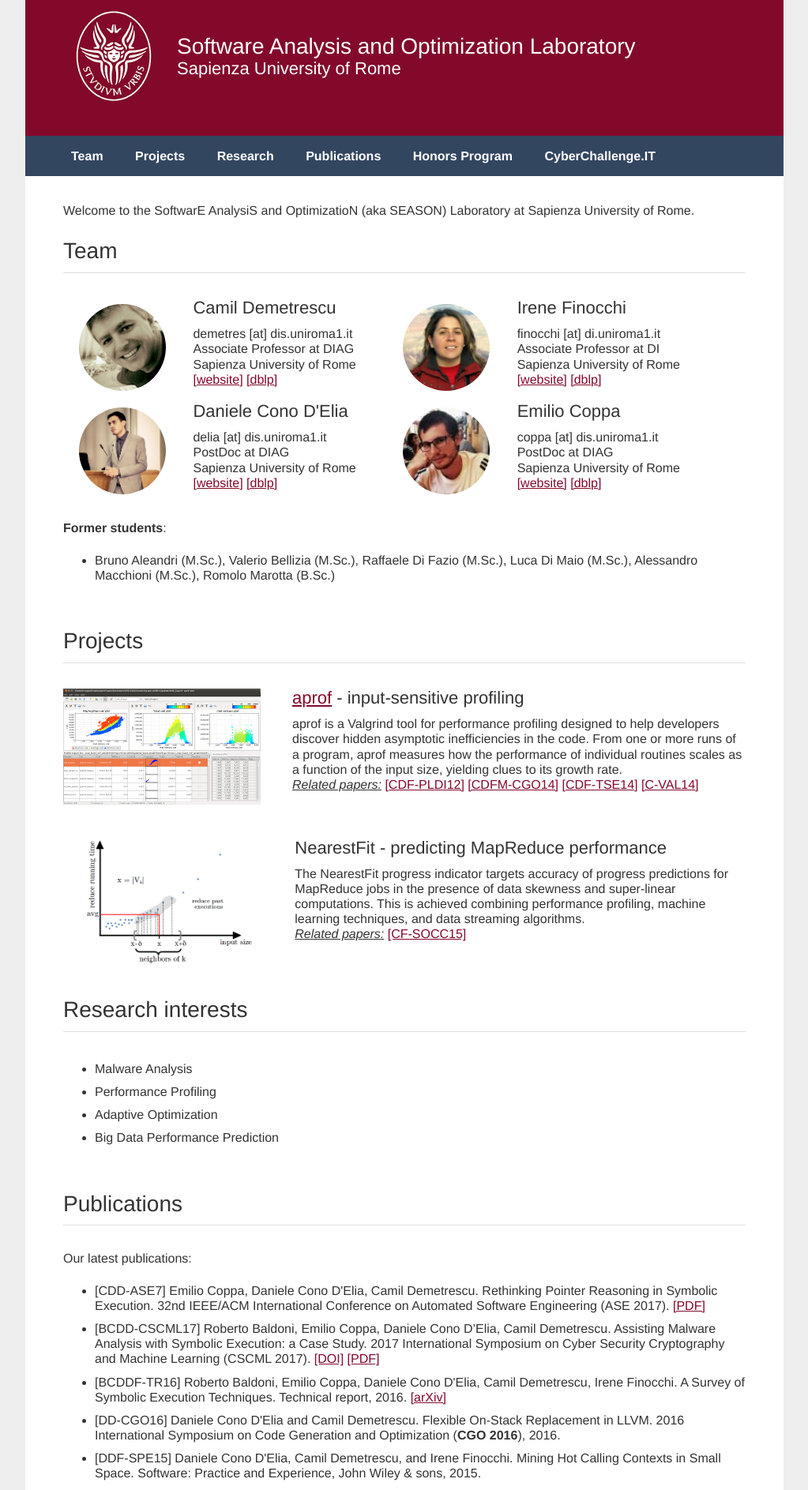
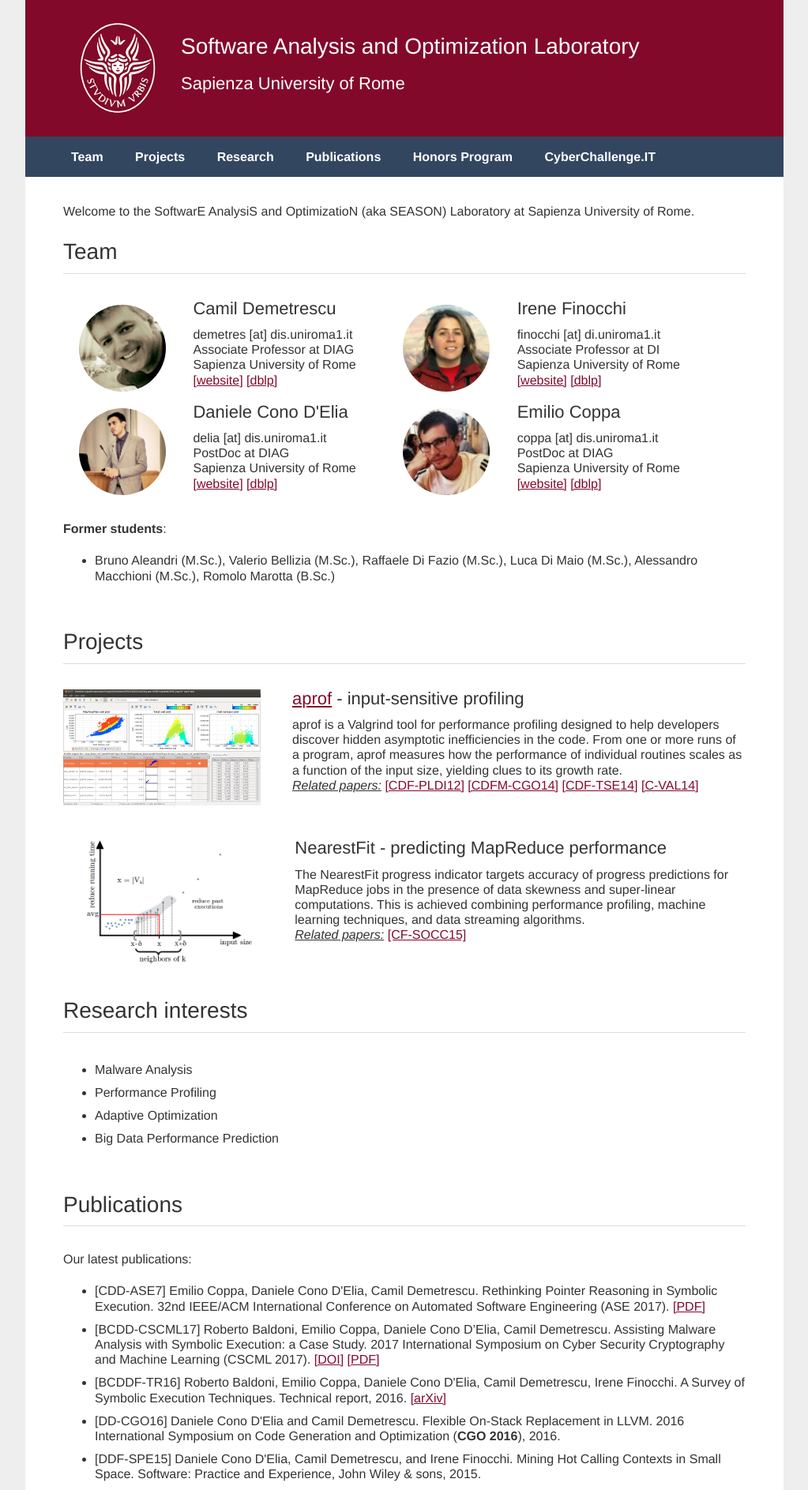
Before and after one commit to season-lab/season-lab.github.io, a Jekyll site: the page built from index.html, in a window 1280 px wide. Shown: the top 1887 px of the page at 79% size, without its empty margins (128-1151 px from the left). Built offline with Jekyll 4.4.1, drawn with Linux system fonts in a browser that asks for light colours.

Commit message:
cyberchallenge.it

```diff
--- a/_layouts/default.html
+++ b/_layouts/default.html
@@ -19,14 +19,13 @@
   <body>
     <div class="container">
 
-      <div class="header">
-        <div style="float: left; margin: -25px 5px 0px -5px;" >
+      <div class="header" style="min-height: 125px;">
+        <div style="float: left; margin: -10px 5px 0px 0px;" >
           <img src="assets/img/sapienza.png" alt="sapienza" />
         </div>
-        <div style="margin: 20px 0px 25px 0px;">
-          <h2 class="header-heading" >Software Analysis and Optimization Laboratory</h2>
-          <h3 class="header-heading" >Sapienza University of Rome </h3>
-          <h3>&nbsp;</h3>
+        <div class="header-text" style="margin: auto; clear: right; ">
+          <h2 class="header-heading" >Software Analysis and Optimization Laboratory</h2><br/>
+          <h3 class="header-heading" style="padding-top: 0px;">Sapienza University of Rome </h3>
         </div>
       </div>
 
--- a/assets/css/styles.css
+++ b/assets/css/styles.css
@@ -242,6 +242,10 @@
 Wide styles
 ------------------------*/
 
+@media (min-width: 810px) {
+	.header-text { padding-top: 20px;}
+}
+
 @media (min-width: 62em)
 {
 	.header { padding: 1.5em 3em; }
```
